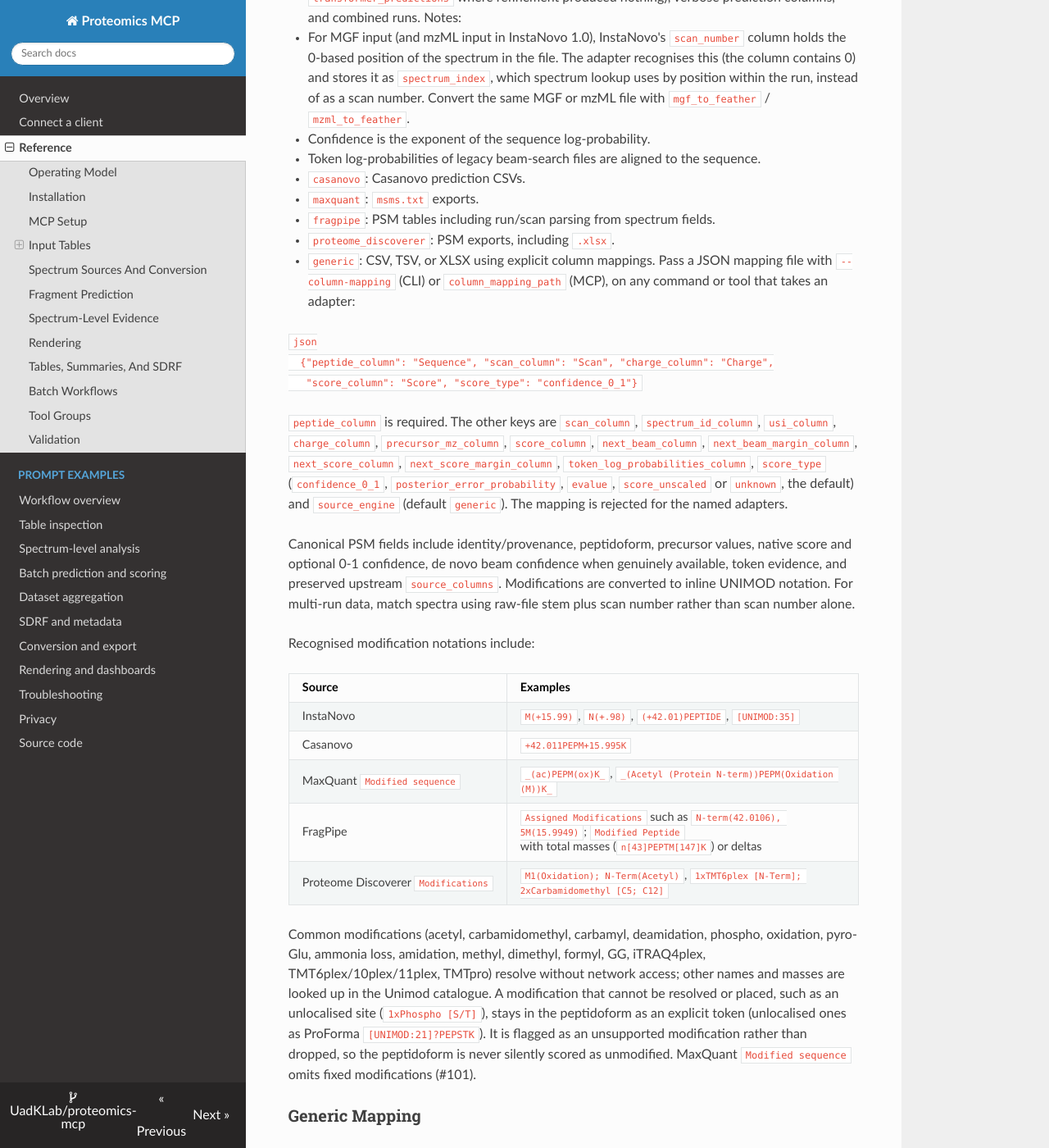
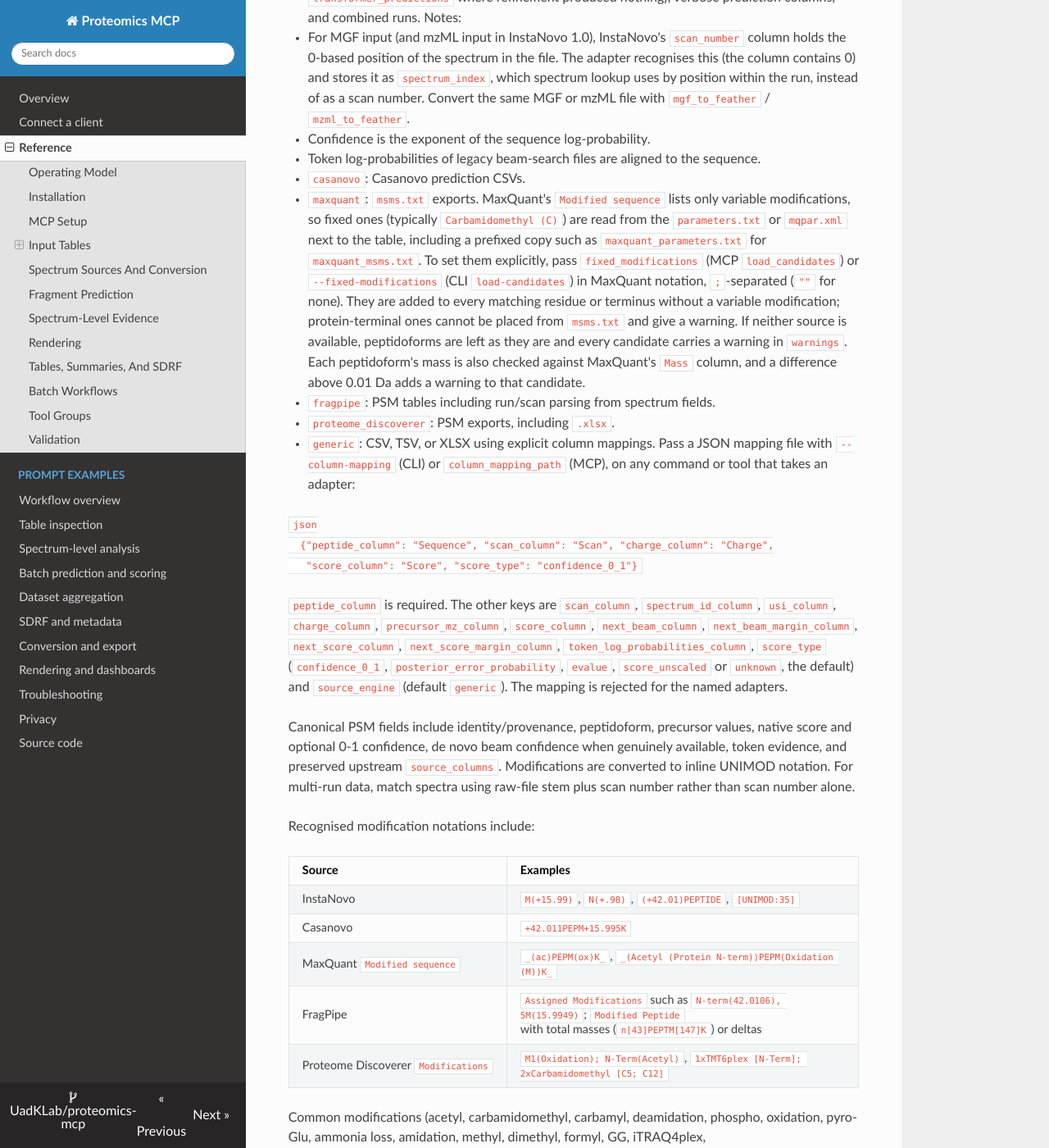
Before and after one commit to UadKLab/proteomics-mcp, an MkDocs documentation site: the page built from docs/reference.md, in a window 1280 px wide and 1400 px high, scrolled down 1348 px. Shown: the whole window at 82% size. Built offline with MkDocs 1.6.1, drawn with Linux system fonts in a browser that asks for light colours; nearby versions of some CDN libraries; some of the changed text lies outside the part shown.

Commit message:
docs: describe MaxQuant fixed modifications and candidate warnings
Refs #101

Co-Authored-By: Claude Opus 5.5 <noreply@anthropic.com>

```diff
--- a/docs/reference.md
+++ b/docs/reference.md
@@ -53,7 +53,7 @@ Supported adapters:
   - Confidence is the exponent of the sequence log-probability.
   - Token log-probabilities of legacy beam-search files are aligned to the sequence.
 - `casanovo`: Casanovo prediction CSVs.
-- `maxquant`: `msms.txt` exports.
+- `maxquant`: `msms.txt` exports. MaxQuant's `Modified sequence` lists only variable modifications, so fixed ones (typically `Carbamidomethyl (C)`) are read from the `parameters.txt` or `mqpar.xml` next to the table, including a prefixed copy such as `maxquant_parameters.txt` for `maxquant_msms.txt`. To set them explicitly, pass `fixed_modifications` (MCP `load_candidates`) or `--fixed-modifications` (CLI `load-candidates`) in MaxQuant notation, `;`-separated (`""` for none). They are added to every matching residue or terminus without a variable modification; protein-terminal ones cannot be placed from `msms.txt` and give a warning. If neither source is available, peptidoforms are left as they are and every candidate carries a warning in `warnings`. Each peptidoform's mass is also checked against MaxQuant's `Mass` column, and a difference above 0.01 Da adds a warning to that candidate.
 - `fragpipe`: PSM tables including run/scan parsing from spectrum fields.
 - `proteome_discoverer`: PSM exports, including `.xlsx`.
 - `generic`: CSV, TSV, or XLSX using explicit column mappings. Pass a JSON mapping file with `--column-mapping` (CLI) or `column_mapping_path` (MCP), on any command or tool that takes an adapter:
@@ -77,7 +77,7 @@ Recognised modification notations include:
 | FragPipe | `Assigned Modifications` such as `N-term(42.0106), 5M(15.9949)`; `Modified Peptide` with total masses (`n[43]PEPTM[147]K`) or deltas |
 | Proteome Discoverer `Modifications` | `M1(Oxidation); N-Term(Acetyl)`, `1xTMT6plex [N-Term]; 2xCarbamidomethyl [C5; C12]` |
 
-Common modifications (acetyl, carbamidomethyl, carbamyl, deamidation, phospho, oxidation, pyro-Glu, ammonia loss, amidation, methyl, dimethyl, formyl, GG, iTRAQ4plex, TMT6plex/10plex/11plex, TMTpro) resolve without network access; other names and masses are looked up in the Unimod catalogue. A modification that cannot be resolved or placed, such as an unlocalised site (`1xPhospho [S/T]`), stays in the peptidoform as an explicit token (unlocalised ones as ProForma `[UNIMOD:21]?PEPSTK`). It is flagged as an unsupported modification rather than dropped, so the peptidoform is never silently scored as unmodified. MaxQuant `Modified sequence` omits fixed modifications (#101).
+Common modifications (acetyl, carbamidomethyl, carbamyl, deamidation, phospho, oxidation, pyro-Glu, ammonia loss, amidation, methyl, dimethyl, formyl, GG, iTRAQ4plex, TMT6plex/10plex/11plex, TMTpro) resolve without network access; other names and masses are looked up in the Unimod catalogue. A modification that cannot be resolved or placed, such as an unlocalised site (`1xPhospho [S/T]`), stays in the peptidoform as an explicit token (unlocalised ones as ProForma `[UNIMOD:21]?PEPSTK`). It is flagged as an unsupported modification rather than dropped, so the peptidoform is never silently scored as unmodified. MaxQuant fixed modifications come from the run's parameters (see `maxquant` above).
 
 ### Generic Mapping
 
```
Also changed, not shown: CHANGELOG.md (+2 -0 lines).
